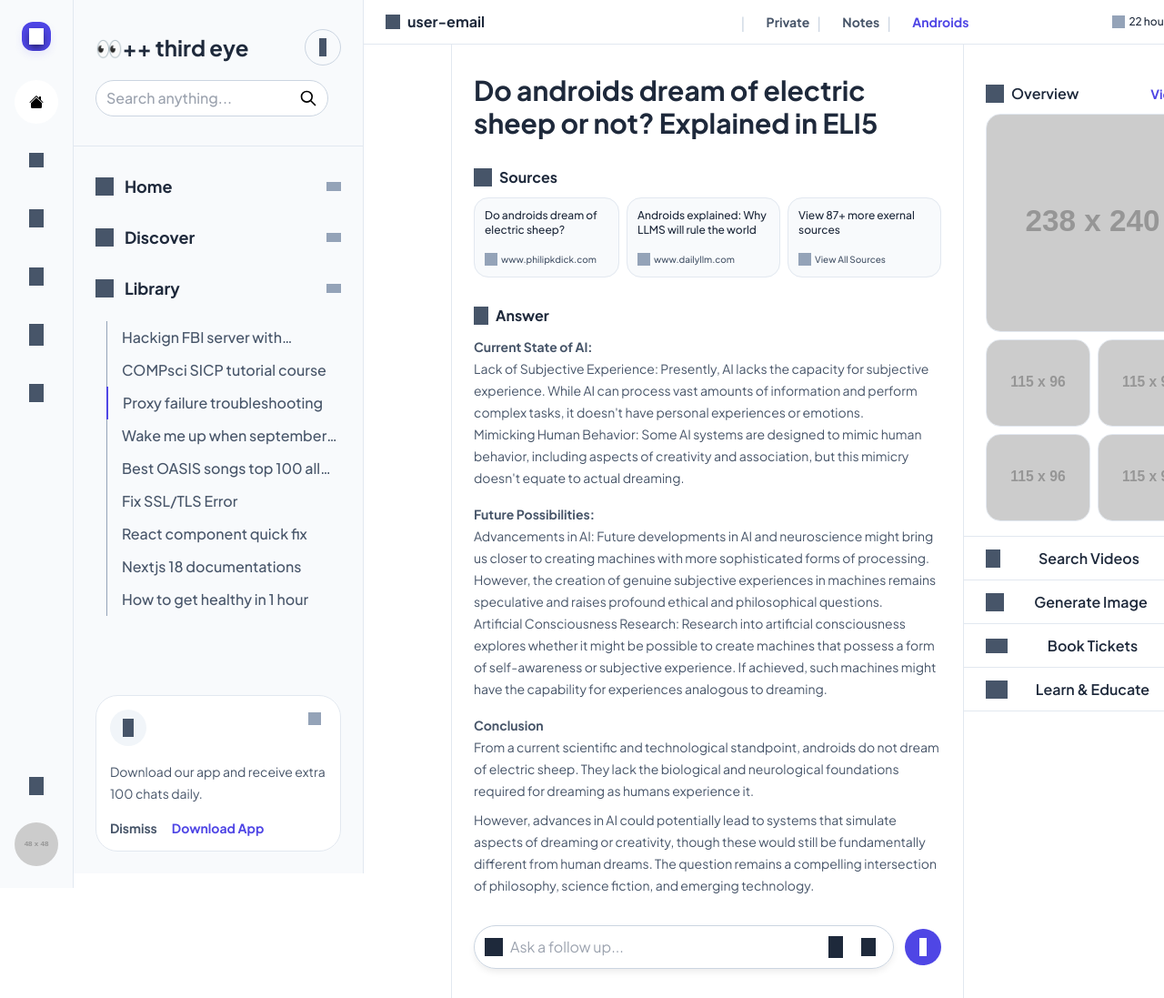
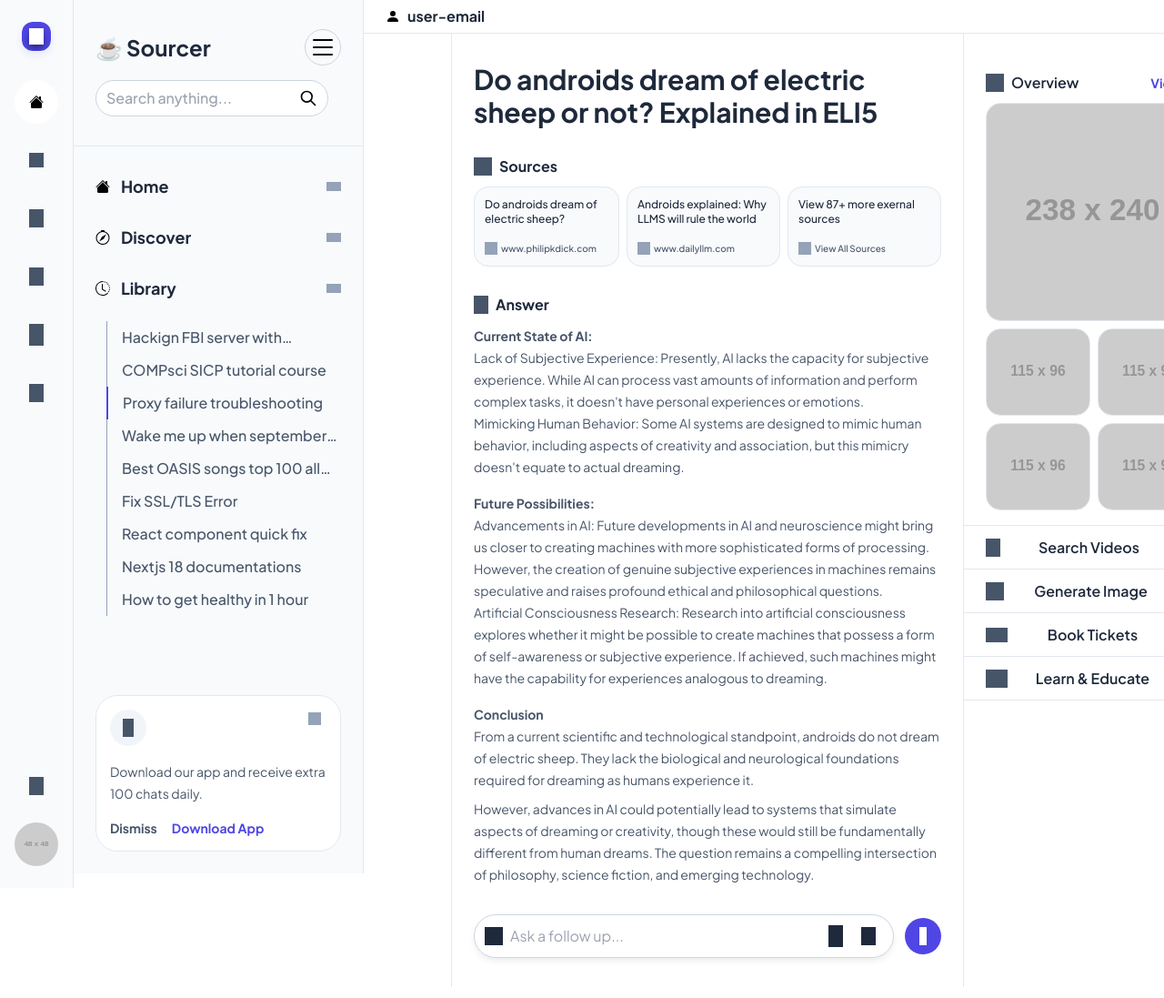
Before and after one commit to sara-stojkov/AEOU-Garaza-Frontier-Hackathon, a browser extension: page front/index.html in a window 1280 px wide. Shown: the top 1097 px of the page at 91% size. Drawn offline with nearby package versions, Linux system fonts and the light colour scheme; placeholder pictures from the web are drawn by us.

Commit message:
feat: add some icons to webpage and change name

```diff
--- a/front/index.html
+++ b/front/index.html
@@ -4,12 +4,12 @@
   <meta charset="UTF-8">
   <meta name="viewport" content="width=device-width, initial-scale=1.0">
   <meta name="description" content="Third Eye - AI-powered chatbot for answering questions about androids, technology, and more">
-  <title>Third eye - AI Chatbot</title>
+  <title>Sourcer</title>
   <script src="https://cdn.tailwindcss.com"></script>
   <link rel="preconnect" href="https://fonts.googleapis.com">
   <link rel="preconnect" href="https://fonts.gstatic.com" crossorigin>
   <link href="https://fonts.googleapis.com/css2?family=Plus+Jakarta+Sans:wght@400;500;600;700;800&display=swap" rel="stylesheet">
-  <link rel="icon" href="https://cdn3d.iconscout.com/3d/premium/thumb/washbowl-3d-icon-png-download-9646576.png" type="image/x-icon">
+  <link rel="icon" href="https://images.emojiterra.com/google/android-pie/512px/2615.png" type="image/x-icon">
   <style>
     body {
       font-family: 'Plus Jakarta Sans', sans-serif;
@@ -62,9 +62,11 @@
     <div class="self-stretch flex flex-col justify-start items-start">
       <header class="self-stretch px-6 py-8 border-b border-slate-200 flex flex-col justify-center items-start gap-4">
         <div class="self-stretch inline-flex justify-start items-center gap-2">
-          <h1 class="flex-1 justify-start text-slate-800 text-2xl font-bold leading-8">👀++ third eye</h1>
-          <button aria-label="Menu" class="size-10 p-4 rounded-[123px] outline outline-1 outline-offset-[-1px] outline-slate-300 flex justify-center items-center gap-2.5 overflow-hidden hover:bg-slate-100 transition-colors">
-            <div class="size-5 bg-slate-600"></div>
+          <h1 class="flex-1 justify-start text-slate-800 text-2xl font-bold leading-8">☕ Sourcer</h1>
+          <button aria-label="Menu" class="size-10 p-4 rounded-[123px] outline outline-1 outline-offset-[-1px] outline-slate-300 flex justify-center items-center gap-2.5 overflow-hidden hover:bg-slate-100 transition-colors" style="padding:4px">
+            <svg xmlns="http://www.w3.org/2000/svg" width="32" height="32" fill="currentColor" class="bi bi-list" viewBox="0 0 16 16">
+            <path fill-rule="evenodd" d="M2.5 12a.5.5 0 0 1 .5-.5h10a.5.5 0 0 1 0 1H3a.5.5 0 0 1-.5-.5m0-4a.5.5 0 0 1 .5-.5h10a.5.5 0 0 1 0 1H3a.5.5 0 0 1-.5-.5m0-4a.5.5 0 0 1 .5-.5h10a.5.5 0 0 1 0 1H3a.5.5 0 0 1-.5-.5"/>
+          </svg>
           </button>
         </div>
         <div class="w-64 flex flex-col justify-start items-end gap-1.5">
@@ -80,18 +82,28 @@
       </header>
       <nav class="self-stretch pt-4 flex flex-col justify-start items-start">
         <a href="#home" class="self-stretch px-6 py-4 inline-flex justify-start items-center gap-3 hover:bg-slate-100 transition-colors">
-          <div class="size-5 bg-slate-600"></div>
+          <svg xmlns="http://www.w3.org/2000/svg" width="16" height="16" fill="currentColor" class="bi bi-house-fill" viewBox="0 0 16 16">
+          <path d="M8.707 1.5a1 1 0 0 0-1.414 0L.646 8.146a.5.5 0 0 0 .708.708L8 2.207l6.646 6.647a.5.5 0 0 0 .708-.708L13 5.793V2.5a.5.5 0 0 0-.5-.5h-1a.5.5 0 0 0-.5.5v1.293z"/>
+          <path d="m8 3.293 6 6V13.5a1.5 1.5 0 0 1-1.5 1.5h-9A1.5 1.5 0 0 1 2 13.5V9.293z"/>
+        </svg>
           <span class="flex-1 text-slate-800 text-lg font-bold leading-6">Home</span>
           <div class="w-4 h-2.5 bg-slate-400"></div>
         </a>
         <a href="#discover" class="self-stretch px-6 py-4 inline-flex justify-start items-center gap-3 hover:bg-slate-100 transition-colors">
-          <div class="size-5 bg-slate-600"></div>
+          <svg xmlns="http://www.w3.org/2000/svg" width="16" height="16" fill="currentColor" class="bi bi-compass" viewBox="0 0 16 16">
+          <path d="M8 16.016a7.5 7.5 0 0 0 1.962-14.74A1 1 0 0 0 9 0H7a1 1 0 0 0-.962 1.276A7.5 7.5 0 0 0 8 16.016m6.5-7.5a6.5 6.5 0 1 1-13 0 6.5 6.5 0 0 1 13 0"/>
+          <path d="m6.94 7.44 4.95-2.83-2.83 4.95-4.949 2.83 2.828-4.95z"/>
+          </svg>
           <span class="flex-1 text-slate-800 text-lg font-bold leading-6">Discover</span>
           <div class="w-4 h-2.5 bg-slate-400"></div>
         </a>
-        <a href="#library" class="self-stretch px-6 py-4 inline-flex justify-start items-center gap-3 hover:bg-slate-100 transition-colors">
-          <div class="size-5 bg-slate-600"></div>
-          <span class="flex-1 text-slate-800 text-lg font-bold leading-6">Library</span>
+        <a href="#history" class="self-stretch px-6 py-4 inline-flex justify-start items-center gap-3 hover:bg-slate-100 transition-colors">
+        <svg xmlns="http://www.w3.org/2000/svg" width="16" height="16" fill="currentColor" class="bi bi-clock-history" viewBox="0 0 16 16">
+          <path d="M8.515 1.019A7 7 0 0 0 8 1V0a8 8 0 0 1 .589.022zm2.004.45a7 7 0 0 0-.985-.299l.219-.976q.576.129 1.126.342zm1.37.71a7 7 0 0 0-.439-.27l.493-.87a8 8 0 0 1 .979.654l-.615.789a7 7 0 0 0-.418-.302zm1.834 1.79a7 7 0 0 0-.653-.796l.724-.69q.406.429.747.91zm.744 1.352a7 7 0 0 0-.214-.468l.893-.45a8 8 0 0 1 .45 1.088l-.95.313a7 7 0 0 0-.179-.483m.53 2.507a7 7 0 0 0-.1-1.025l.985-.17q.1.58.116 1.17zm-.131 1.538q.05-.254.081-.51l.993.123a8 8 0 0 1-.23 1.155l-.964-.267q.069-.247.12-.501m-.952 2.379q.276-.436.486-.908l.914.405q-.24.54-.555 1.038zm-.964 1.205q.183-.183.35-.378l.758.653a8 8 0 0 1-.401.432z"/>
+          <path d="M8 1a7 7 0 1 0 4.95 11.95l.707.707A8.001 8.001 0 1 1 8 0z"/>
+          <path d="M7.5 3a.5.5 0 0 1 .5.5v5.21l3.248 1.856a.5.5 0 0 1-.496.868l-3.5-2A.5.5 0 0 1 7 9V3.5a.5.5 0 0 1 .5-.5"/>
+        </svg>
+        <span class="flex-1 text-slate-800 text-lg font-bold leading-6">Library</span>
           <div class="w-4 h-2.5 bg-slate-400"></div>
         </a>
         <ul class="self-stretch pl-9 pr-6 py-2 flex flex-col justify-start items-start">
@@ -150,31 +162,10 @@
   <main class="w-[1040px] relative bg-white inline-flex flex-col justify-start items-start">
     <header class="self-stretch px-6 py-2 border-b border-slate-200 inline-flex justify-start items-center gap-4 overflow-hidden">
       <div class="flex-1 flex justify-start items-center gap-2">
-        <div class="size-4 bg-slate-600"></div>
+        <svg xmlns="http://www.w3.org/2000/svg" width="16" height="16" fill="currentColor" class="bi bi-person-fill" viewBox="0 0 16 16">
+        <path d="M3 14s-1 0-1-1 1-4 6-4 6 3 6 4-1 1-1 1zm5-6a3 3 0 1 0 0-6 3 3 0 0 0 0 6"/>
+        </svg>
         <h2 class="text-slate-800 text-base font-bold leading-5">user-email</h2>
-      </div>
-      <nav class="flex-1 inline-flex flex-col justify-start items-center gap-2.5">
-        <div class="inline-flex justify-start items-center gap-2">
-          <button aria-label="Menu option" class="size-8 p-4 rounded-[123px] flex justify-center items-center gap-2.5 overflow-hidden hover:bg-slate-100 transition-colors">
-            <div class="size-4 bg-slate-600"></div>
-          </button>
-          <span class="size-5 text-slate-300">|</span>
-          <button class="text-slate-600 text-sm font-bold leading-5 hover:text-indigo-600 transition-colors">Private</button>
-          <span class="size-5 text-slate-300">|</span>
-          <button class="text-slate-600 text-sm font-bold leading-5 hover:text-indigo-600 transition-colors">Notes</button>
-          <span class="size-5 text-slate-300">|</span>
-          <button class="text-indigo-600 text-sm font-bold leading-5">Androids</button>
-        </div>
-      </nav>
-      <div class="flex-1 flex justify-end items-center gap-4">
-        <time class="flex justify-start items-center gap-1 text-slate-800 text-xs font-medium leading-4">
-          <div class="size-3.5 bg-slate-400"></div>
-          22 hours ago
-        </time>
-        <button class="px-3 py-1.5 bg-indigo-600 rounded-full flex justify-center items-center gap-2 overflow-hidden hover:bg-indigo-700 transition-colors">
-          <div class="w-3.5 h-3 bg-white"></div>
-          <span class="text-white text-sm font-bold leading-5">Share</span>
-        </button>
       </div>
     </header>
 
```
